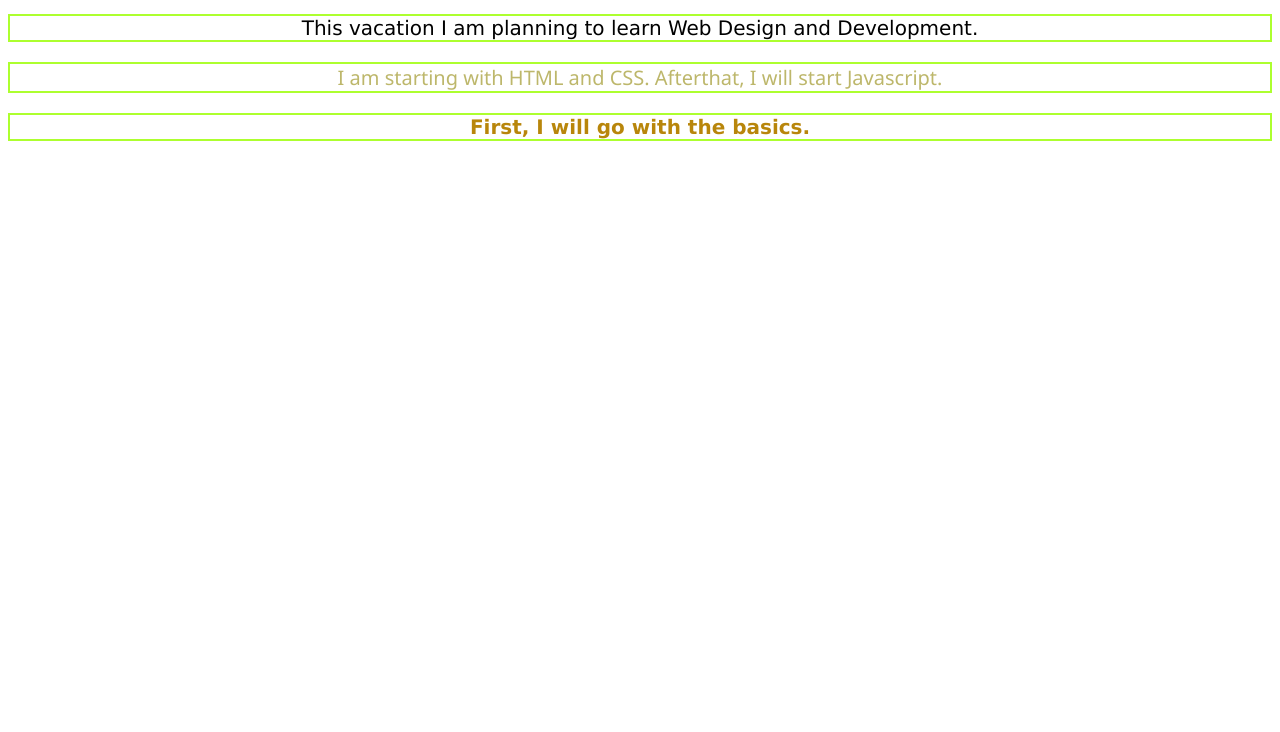
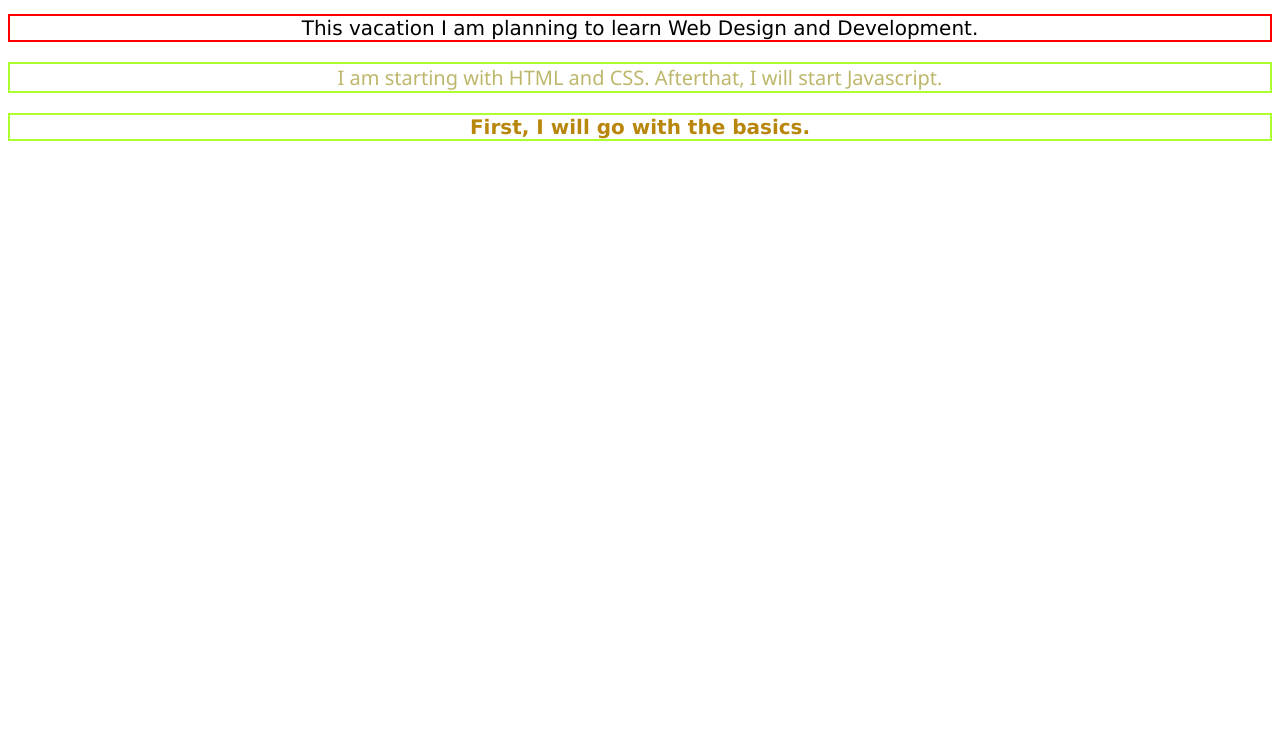
Before and after one commit to shreeyam-01/learningbasics, a plain HTML site: page index.html in a window 1280 px wide. Shown: the part 68-800 px from the top of the page. Drawn offline with Linux system fonts and the light colour scheme.

Commit message:
color from greenYellow to red

```diff
--- a/index.css
+++ b/index.css
@@ -17,7 +17,7 @@ h1{
 p{
     font-family: Verdana;
     font-size: 20px;
-    border: 2px solid greenyellow;
+    border: 2px solid red;
 }
 
 .p2{
```
